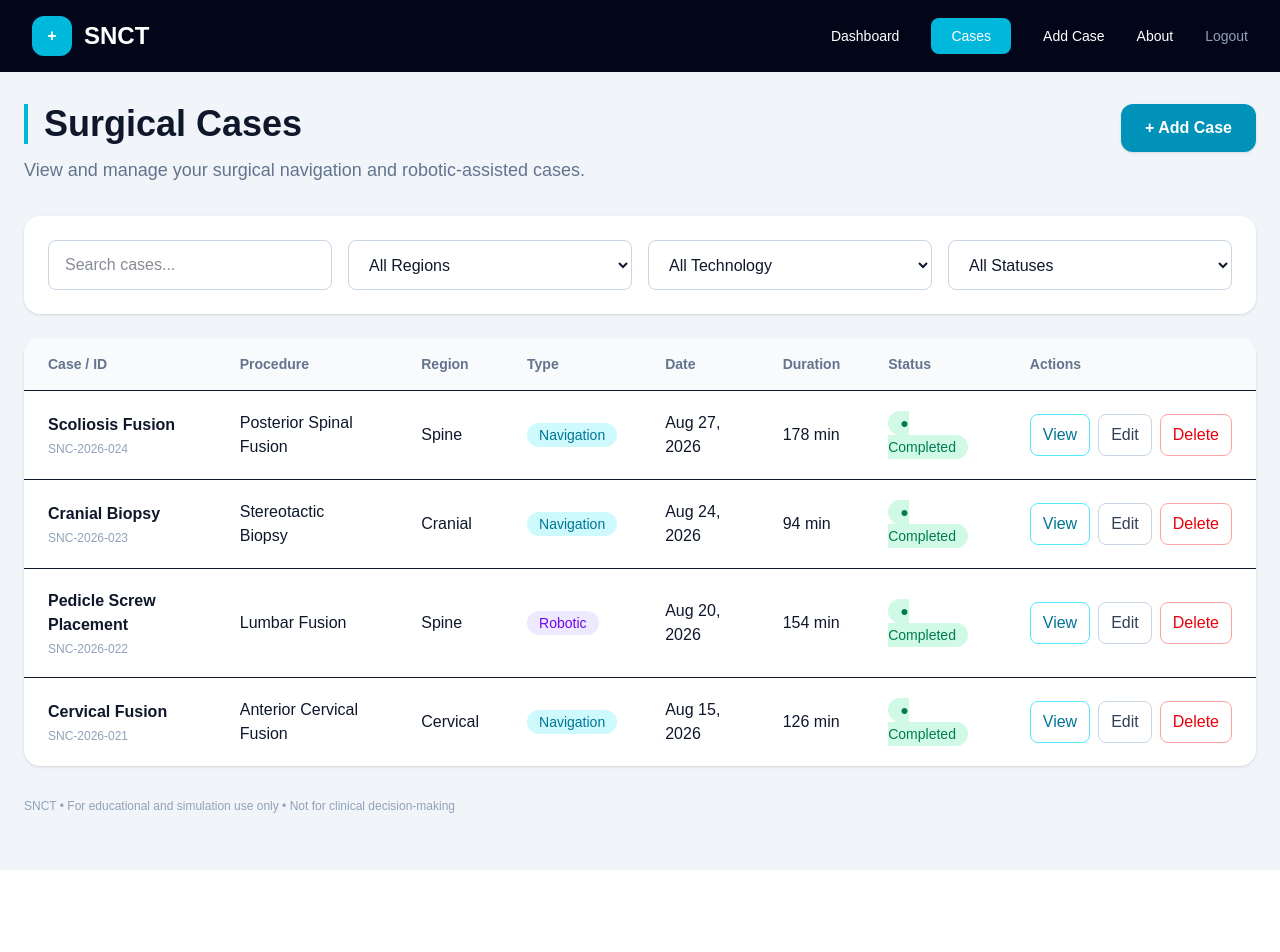
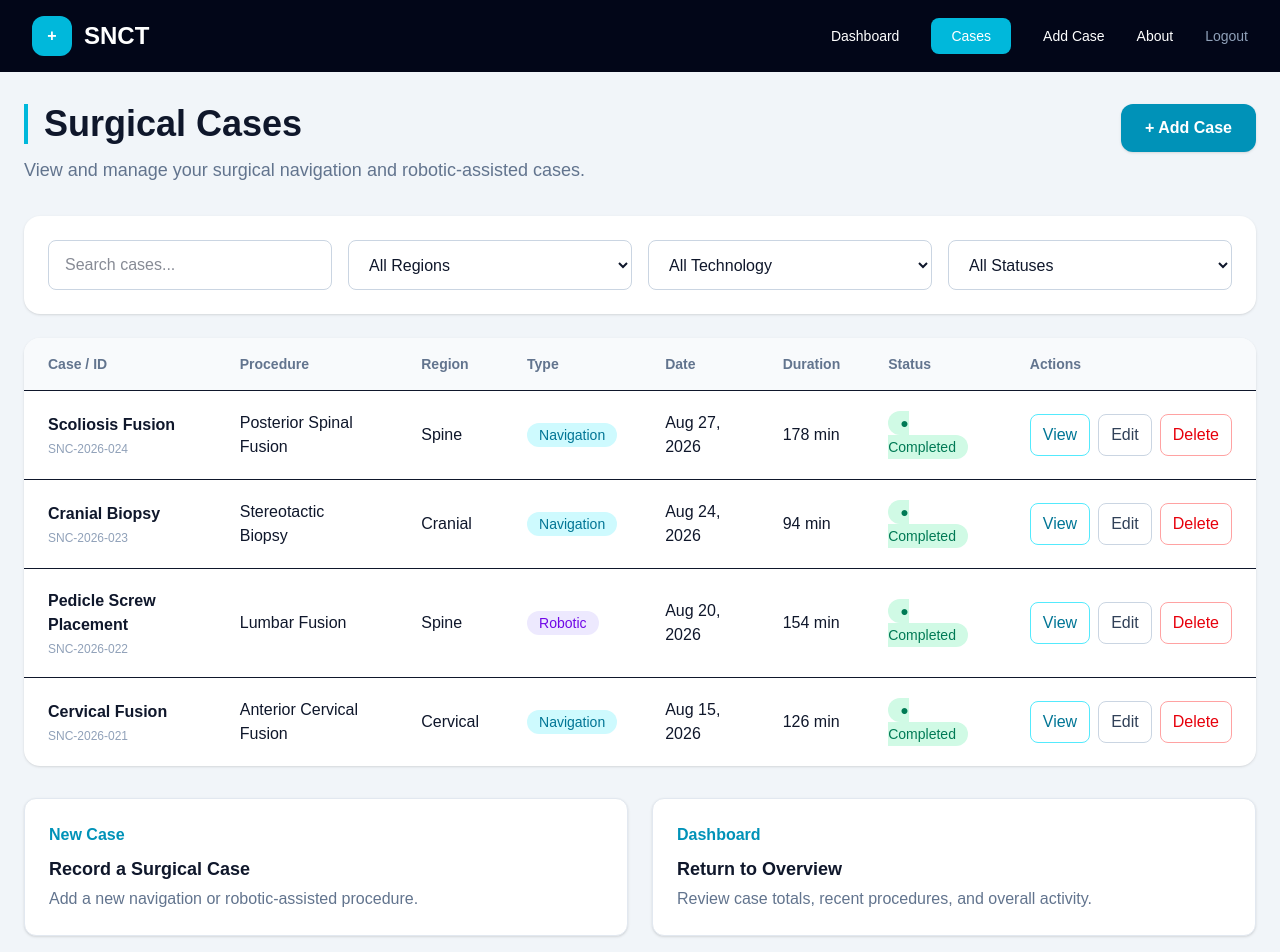
Before and after one commit to goopyshark/surgical-navigation-case-tracker, a Next.js app: page /cases in a window 1280 px wide. Shown: the top 952 px of the page. Before the commit the page ends 870 px from the top, so only its background shows below. Built offline with nearby package versions, Linux system fonts and the light colour scheme.

Commit message:
Add quick actions to cases page

```diff
--- a/app/cases/page.tsx
+++ b/app/cases/page.tsx
@@ -200,6 +200,38 @@ export default function CasesPage() {
           </div>
         </div>
 
+        <div className="grid md:grid-cols-2 gap-6 mt-8">
+          <a
+            href="/add-case"
+            className="bg-white border border-slate-200 rounded-xl p-6 shadow-sm hover:border-cyan-300 transition-colors"
+          >
+            <p className="text-cyan-600 font-semibold mb-2">New Case</p>
+
+            <h3 className="text-lg font-bold text-slate-900 mb-1">
+              Record a Surgical Case
+            </h3>
+
+            <p className="text-slate-500">
+              Add a new navigation or robotic-assisted procedure.
+            </p>
+          </a>
+
+          <a
+            href="/"
+            className="bg-white border border-slate-200 rounded-xl p-6 shadow-sm hover:border-cyan-300 transition-colors"
+          >
+            <p className="text-cyan-600 font-semibold mb-2">Dashboard</p>
+
+            <h3 className="text-lg font-bold text-slate-900 mb-1">
+              Return to Overview
+            </h3>
+
+            <p className="text-slate-500">
+              Review case totals, recent procedures, and overall activity.
+            </p>
+          </a>
+        </div>
+
         <footer className="text-xs text-slate-400 mt-8 pb-6">
           SNCT • For educational and simulation use only • Not for clinical
           decision-making
```
